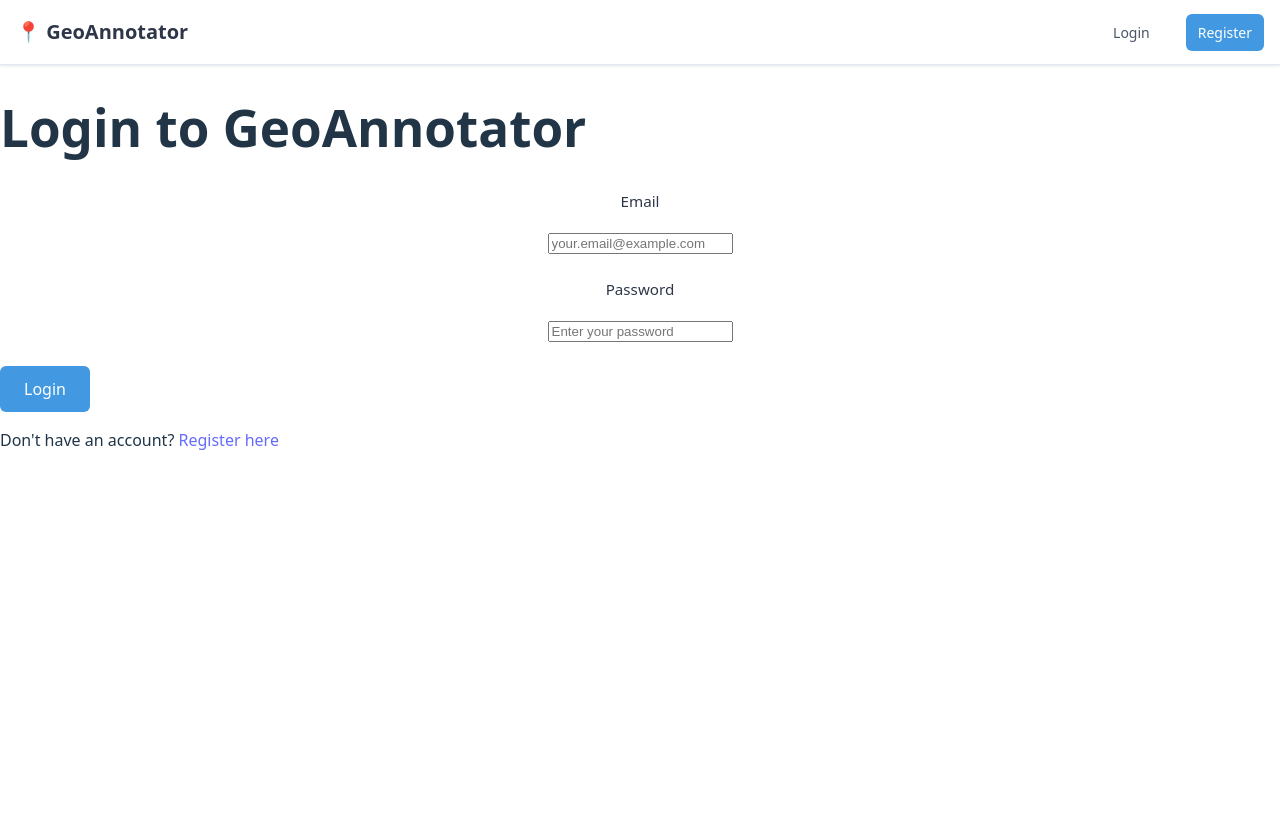
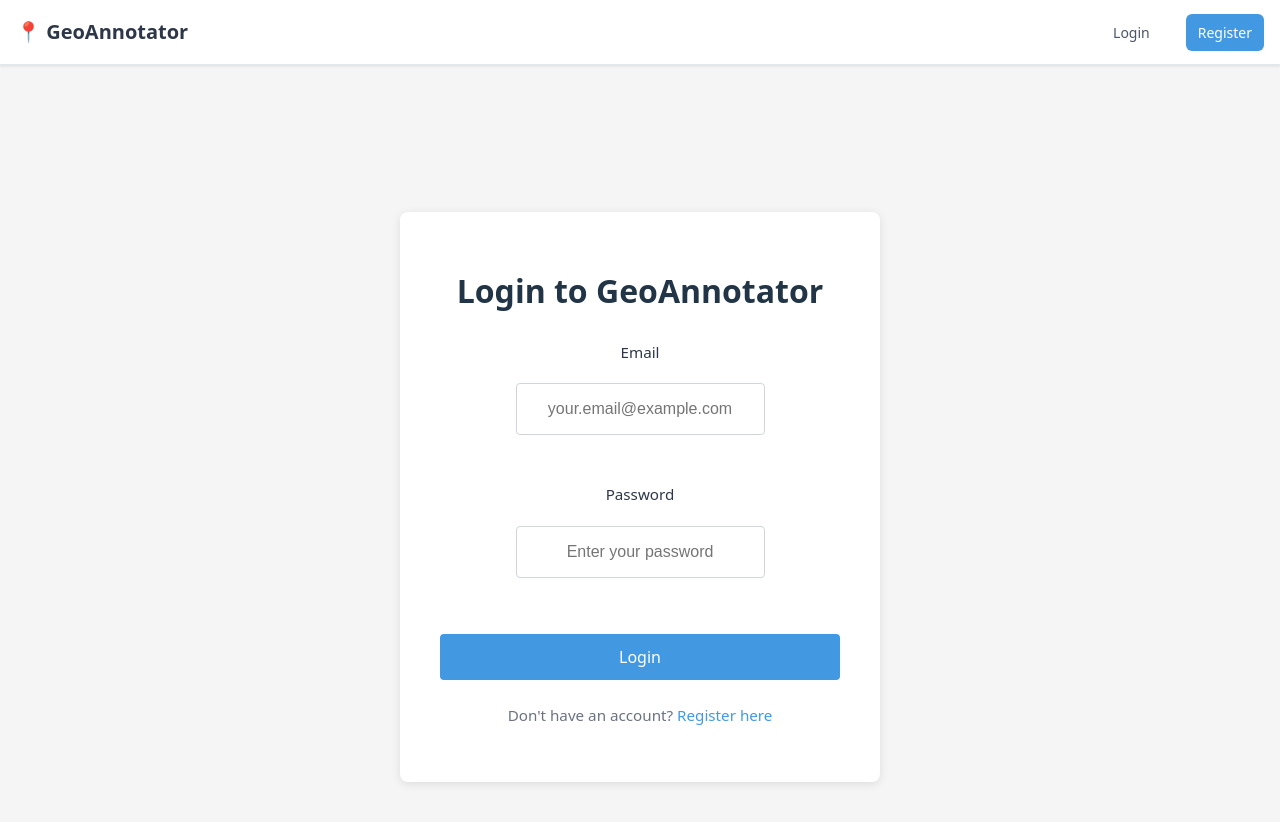
Before and after one commit to adrien-berchet/GeoAnnotator, a React app in the folder frontend/: page /login in a window 1280 px wide. Shown: the top 822 px of the page. Before the commit the page ends 800 px from the top, so only its background shows below. Built offline with nearby package versions, Linux system fonts and the light colour scheme; no server answers; the HTML template or start-up script is replaced by a standard one.

Commit message:
Chore: Improve login page

```diff
--- /dev/null
+++ b/frontend/src/components/auth/LoginForm.css
@@ -0,0 +1,151 @@
+/**
+ * Login form styles
+ */
+
+.login-form-container {
+  display: flex;
+  justify-content: center;
+  align-items: center;
+  min-height: 100vh;
+  padding: 2rem;
+  background-color: #f5f5f5;
+}
+
+.login-form-card {
+  background: white;
+  padding: 2.5rem;
+  border-radius: 8px;
+  box-shadow: 0 2px 10px rgba(0, 0, 0, 0.1);
+  width: 100%;
+  max-width: 400px;
+}
+
+.login-form-card h1 {
+  text-align: center;
+  color: #213547;
+  margin-bottom: 2rem;
+  font-size: 2rem;
+}
+
+.login-form {
+  display: flex;
+  flex-direction: column;
+  gap: 1.5rem;
+}
+
+.form-group {
+  display: flex;
+  flex-direction: column;
+  gap: 0.5rem;
+}
+
+.form-group label {
+  font-weight: 500;
+  color: #213547;
+  font-size: 0.95rem;
+}
+
+.form-group input {
+  padding: 1rem 1.25rem;
+  border: 1px solid #d1d5db;
+  border-radius: 4px;
+  font-size: 1rem;
+  text-align: center;
+  transition: border-color 0.2s;
+}
+
+.form-group input:focus {
+  outline: none;
+  border-color: #4299e1;
+  box-shadow: 0 0 0 3px rgba(66, 153, 225, 0.1);
+}
+
+.form-group input:disabled {
+  background-color: #f3f4f6;
+  cursor: not-allowed;
+}
+
+.error-message {
+  padding: 0.75rem;
+  background-color: #fee;
+  border: 1px solid #fcc;
+  border-radius: 4px;
+  color: #c33;
+  font-size: 0.9rem;
+  text-align: center;
+}
+
+.login-form .btn-primary {
+  width: 100%;
+  padding: 0.75rem;
+  background-color: #4299e1;
+  color: white;
+  border: none;
+  border-radius: 4px;
+  font-size: 1rem;
+  font-weight: 500;
+  cursor: pointer;
+  transition: background-color 0.2s;
+  margin-top: 0.5rem;
+}
+
+.login-form .btn-primary:hover:not(:disabled) {
+  background-color: #3182ce;
+}
+
+.login-form .btn-primary:disabled {
+  background-color: #9ca3af;
+  cursor: not-allowed;
+}
+
+.form-footer {
+  margin-top: 1.5rem;
+  text-align: center;
+}
+
+.form-footer p {
+  color: #6b7280;
+  font-size: 0.95rem;
+}
+
+.form-footer a {
+  color: #4299e1;
+  text-decoration: none;
+  font-weight: 500;
+}
+
+.form-footer a:hover {
+  text-decoration: underline;
+}
+
+@media (prefers-color-scheme: dark) {
+  .login-form-container {
+    background-color: #1a1a1a;
+  }
+
+  .login-form-card {
+    background: #2a2a2a;
+  }
+
+  .login-form-card h1 {
+    color: rgba(255, 255, 255, 0.87);
+  }
+
+  .form-group label {
+    color: rgba(255, 255, 255, 0.87);
+  }
+
+  .form-group input {
+    background-color: #1a1a1a;
+    border-color: #4a4a4a;
+    color: rgba(255, 255, 255, 0.87);
+  }
+
+  .form-group input:focus {
+    border-color: #4299e1;
+  }
+
+  .form-footer p {
+    color: #9ca3af;
+  }
+}
--- a/frontend/src/components/auth/LoginForm.tsx
+++ b/frontend/src/components/auth/LoginForm.tsx
@@ -10,6 +10,7 @@ import { useNavigate } from 'react-router-dom';
 import { useAuth } from '../../hooks/useAuth';
 import { login } from '../../api/auth';
 import { getErrorMessage } from '../../api/client';
+import './LoginForm.css';
 
 /**
  * Login form component.
```
